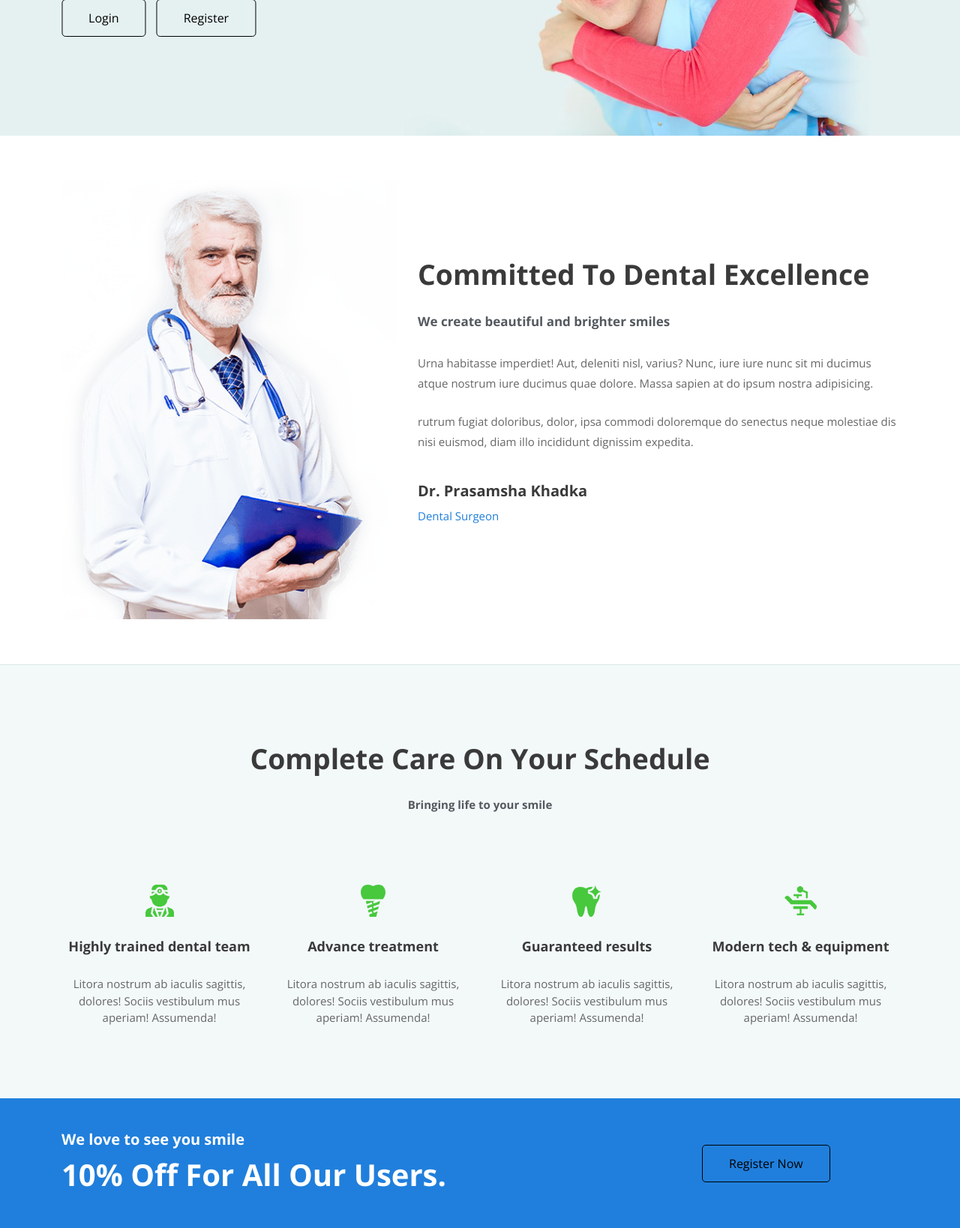
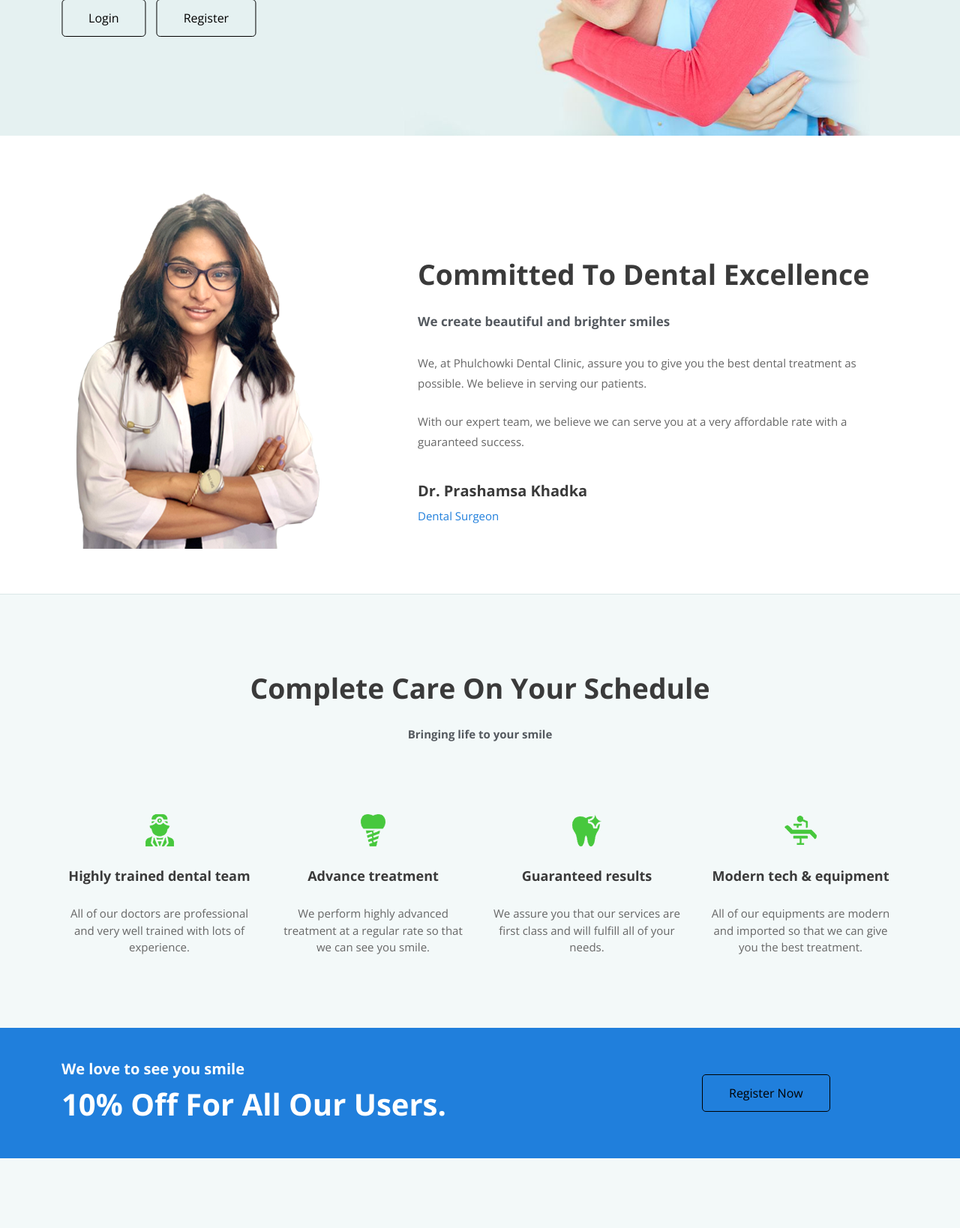
Before and after one commit to itssabhishekk/Dental-Management-System, a Django app: page / in a window 1280 px wide. Shown: the part 423-2061 px from the top of the page at 75% size. Run offline with Django 4.2, Linux system fonts and the light colour scheme; some libraries are stand-ins or nearby versions.

Commit message:
report halka done and contact form added with changes in frontend

```diff
--- a/dentalapp/dentalapplication/home/admin.py
+++ b/dentalapp/dentalapplication/home/admin.py
@@ -4,6 +4,8 @@ from .models import Doctor
 from .models import PatientUser
 from .models import Appointment
 from .models import Report
+from .models import contact
+
 
 
 from .models import PatientUser
@@ -14,3 +16,4 @@ admin.site.register(Doctor)
 admin.site.register(PatientUser)
 admin.site.register(Appointment)
 admin.site.register(Report)
+admin.site.register(contact)
--- a/dentalapp/dentalapplication/home/forms.py
+++ b/dentalapp/dentalapplication/home/forms.py
@@ -5,6 +5,7 @@ from .models import PatientUser
 from .models import Doctor
 from .models import Appointment
 from .models import Report
+from .models import contact
 from django.contrib.auth.models import User
 
 
@@ -118,3 +119,24 @@ class ServiceForm(forms.ModelForm):
             'description': forms.Textarea(attrs={'class': 'form-control'}),
 
         }
+
+class ContactForm(forms.ModelForm):
+    class Meta:
+        model = contact
+        fields =  ('name', 'email', 'subject', 'phone_number', 'message')
+
+        widgets = {
+            'name': forms.TextInput(attrs={'class': 'form-control', 'placeholder': 'Full Name'}),
+            'email': forms.EmailInput(attrs={'class': 'form-control', 'placeholder': 'Email'}),
+            'subject': forms.TextInput(attrs={'class': 'form-control', 'placeholder': 'Subject'}),
+            'phone_number': forms.TextInput(attrs={'class': 'form-control', 'placeholder': 'Phone Number'}),
+            'message': forms.Textarea(attrs={'class': 'form-control', 'placeholder': 'Message'}),
+        }
+
+    def __init__(self, *args, **kwargs):
+        super(ContactForm, self).__init__(*args, **kwargs)
+        self.fields['name'].label = ""
+        self.fields['email'].label = ""
+        self.fields['subject'].label = ""
+        self.fields['phone_number'].label = ""
+        self.fields['message'].label = ""
--- a/dentalapp/dentalapplication/home/models.py
+++ b/dentalapp/dentalapplication/home/models.py
@@ -65,3 +65,15 @@ class Report(models.Model):
 
     def __str__(self):
         return self.appointment.patientUser.user.first_name+" "+self.appointment.patientUser.user.last_name+"  ("+str(self.appointment.date)+")  ("+str(self.appointment.time)+")"
+
+
+class contact(models.Model):
+    name = models.CharField(max_length=100)
+    email = models.EmailField(max_length=100)
+    subject = models.CharField(max_length=100)
+    phone_number = models.CharField(max_length=15)
+    message = models.TextField()
+
+
+    def __str__(self):
+        return self.name
--- a/dentalapp/dentalapplication/home/views.py
+++ b/dentalapp/dentalapplication/home/views.py
@@ -14,6 +14,7 @@ from .forms import ReportForm
 from .forms import PatientUserForm
 from .forms import PatientForm
 from .forms import ServiceForm
+from .forms import ContactForm
 
 from django.contrib.auth.models import Group
 from django.http import HttpResponseRedirect
@@ -28,10 +29,18 @@ from django.db.models import Q
 
 
 # Create your views here.
-def home(request):
-    return render(request, 'home.html')
 
 
+def home(request):
+    form = ContactForm()
+    if request.method == "POST" or None:
+        form = ContactForm(request.POST or None)
+        if form.is_valid():
+            form.save()
+            messages.success(request, 'Form successfully submitted. Our team will reach out to you soon.')
+            return HttpResponseRedirect('/#')
+    context = {'form': form}
+    return render(request, 'home.html', context)
 
 def signup(request):
     userForm=PatientUserForm()
--- a/dentalapp/dentalapplication/templates/home.html
+++ b/dentalapp/dentalapplication/templates/home.html
@@ -11,6 +11,8 @@
 
 	<!-- Google Fonts -->
 	<link href="https://fonts.googleapis.com/css?family=Open+Sans:300,300i,400,400i,700,700i|Montserrat:300,400,500,700" rel="stylesheet">
+
+	<script src="https://kit.fontawesome.com/791a6ff1d5.js" crossorigin="anonymous"></script>
 
     <!-- Bootstrap CSS -->
     <link href="https://cdn.jsdelivr.net/npm/bootstrap@5.1.3/dist/css/bootstrap.min.css" rel="stylesheet" integrity="sha384-1BmE4kWBq78iYhFldvKuhfTAU6auU8tT94WrHftjDbrCEXSU1oBoqyl2QvZ6jIW3" crossorigin="anonymous">
@@ -46,6 +48,11 @@
 		  </div>
 		</div>
 	  </nav>
+	  {% for message in messages %}
+	  <div class="alert alert-{{ message.tags }}" role="alert" style="text-align: center;">
+		  {{ message }}
+		</div>
+	  {% endfor %}
       <!-- Optional JavaScript; choose one of the two! -->
 
     <!-- Option 1: Bootstrap Bundle with Popper -->
@@ -87,13 +94,13 @@
 						<div class="about-title"> We create beautiful and brighter smiles </div>
 						<div class="about-description">
 							<p>
-								Urna habitasse imperdiet! Aut, deleniti nisl, varius? Nunc, iure iure nunc sit mi ducimus atque nostrum iure ducimus quae dolore. Massa sapien at do ipsum nostra adipisicing.
+								We, at Phulchowki Dental Clinic, assure you to give you the best dental treatment as possible. We believe in serving our patients.
 							</p>
 							<p>
-								rutrum fugiat doloribus, dolor, ipsa commodi doloremque do senectus neque molestiae dis nisi euismod, diam illo incididunt dignissim expedita.
+								With our expert team, we believe we can serve you at a very affordable rate with a guaranteed success.
 							</p>
 						</div>
-						<h4 class="dr-name"> Dr. Prasamsha Khadka </h4>
+						<h4 class="dr-name"> Dr. Prashamsa Khadka </h4>
 						<p class="dr-prof"> Dental Surgeon </p>
 					</div>
 				</div>
@@ -101,7 +108,7 @@
 		</div>
 	</section>
 
-	<section id="services" class="clearfix service-section">
+	<section class="clearfix service-section">
 		<div class="section-container">
 			<div class="container">
 				<div class="row">
@@ -121,7 +128,7 @@
 
 							<h5> Highly trained dental team </h5>
 
-							<p> Litora nostrum ab iaculis sagittis, dolores! Sociis vestibulum mus aperiam! Assumenda! </p>
+							<p> All of our doctors are professional and very well trained with lots of experience. </p>
 						</div>
 					</div>
 
@@ -131,7 +138,7 @@
 
 							<h5> Advance treatment </h5>
 
-							<p> Litora nostrum ab iaculis sagittis, dolores! Sociis vestibulum mus aperiam! Assumenda! </p>
+							<p> We perform highly advanced treatment at a regular rate so that we can see you smile. </p>
 						</div>
 					</div>
 
@@ -141,7 +148,7 @@
 
 							<h5> Guaranteed results </h5>
 
-							<p> Litora nostrum ab iaculis sagittis, dolores! Sociis vestibulum mus aperiam! Assumenda! </p>
+							<p> We assure you that our services are first class and will fulfill all of your needs. </p>
 						</div>
 					</div>
 
@@ -151,7 +158,7 @@
 
 							<h5> Modern tech & equipment </h5>
 
-							<p> Litora nostrum ab iaculis sagittis, dolores! Sociis vestibulum mus aperiam! Assumenda! </p>
+							<p> All of our equipments are modern and imported so that we can give you the best treatment. </p>
 						</div>
 					</div>
 				</div>
@@ -178,7 +185,7 @@
 		</div>
 	</section>
 
-	<section class="work-sections">
+	<section class="work-sections" id="services">
 		<div class="section-container">
 			<div class="container">
 				<div class="row">
@@ -263,10 +270,10 @@
 				<div class="row">
 					<div class="col-xl-6 col-lg-6 col-md-6 col-sm-12">
 						<div class="reviews-wrapper">
-							<img src="static/img/dorothy-free-img.png" alt="Ushaan" title="Ushaan"/>
+							<img src="static/img/ushaans.png" alt="Ushaan" style="padding-left: 10%;" title="Ushaan"/>
 							<img src="static/img/quote-free-img.png"/>
 
-							<h5> Ushaan Shrestha, Dharan </h5>
+							<h5> Ushaan Shrestha, Kathmandu </h5>
 
 							<p> <em> “I really loved the atmosphere here. The doctors are really skilled and very friendly. I am definitely recommending everyone to visit Phulchowki Dental Clinic for all their dental services !” </em> </p>
 						</div>
@@ -274,10 +281,10 @@
 
 					<div class="col-xl-6 col-lg-6 col-md-6 col-sm-12">
 						<div class="reviews-wrapper">
-							<img src="static/img/randy-free-img.png" alt="Ram Bahadur" title="Ram Bahadur"/>
+							<img src="static/img/oshriyam.png" alt="Oshriya" style="padding-left: 10%;" title="Oshriya"/>
 							<img src="static/img/quote-free-img.png"/>
 
-							<h5> Ram Bahadur, Butwal </h5>
+							<h5> Oshriya Manandhar, Lalitpur</h5>
 
 							<p> <em> “Their services is just absolutely fabulous. I had a really bad teeth and it was easily fixed without any pain by the wonderful doctors present here. The web application is also very helpful and very easy to use which makes this clinic my number one go to for any of my teeth related problems !” </em> </p>
 						</div>
@@ -319,11 +326,27 @@
 					</div>
 				</div>
 
-				<div style="border-radius: 10px;">
-						<div>
-							<!-- Tag for map with Phulchowki Dental Clinic's location pinned -->
-							<iframe src="https://www.google.com/maps/embed?pb=!1m18!1m12!1m3!1d1767.479015836289!2d85.34640751748037!3d27.625816429544248!2m3!1f0!2f0!3f0!3m2!1i1024!2i768!4f13.1!3m3!1m2!1s0x39eb1747d50befe9%3A0xf7bb4fe8f490a215!2sDental%20Clinic!5e0!3m2!1sen!2snp!4v1644596561862!5m2!1sen!2snp" width="600" height="450" style="border:0;" allowfullscreen="" loading="lazy"></iframe>						</div>
-			</div>
+				<div class="row form">
+
+					<div class="col-xl-12 col-lg-12 col-md-12 col-sm-12">
+						<div id="sendmessage"> Your message has been sent. Thank you! </div>
+
+						<div id="errormessage"></div>
+
+						<form action="" method="POST" class="text-center">
+							<h3> Contact Us </h3>
+
+								{% csrf_token %}
+
+								{{ form.as_p }}
+
+								<button type="submit" value="Submit" style="margin-bottom: 3%;" class="btn btn-info" onclick="return confirm('Are you sure you want to submit?')">Submit</button>
+								<br />
+
+							</form>
+					</div>
+
+				</div>
 		</div>
 	</section>
 
@@ -337,11 +360,11 @@
 				</div>
 
 				<div class="row social-icon-wrapper">
-					<div class="col-xl-12 col-lg-12 col-md-12 col-sm-12">
-						<a href="#" class="social-icon"> <i class="fa fa-instagram"></i> </a>
-						<a href="#" class="social-icon"> <i class="fa fa-twitter"></i> </a>
-						<a href="#" class="social-icon"> <i class="fa fa-linkedin"></i> </a>
-						<a href="#" class="social-icon"> <i class="fa fa-google-plus"></i> </a>
+					<div class="col-xl-12 col-lg-12 col-md-12 col-sm-12" style="padding-left: 5%; margin-bottom: -5%;">
+						<a href="https://www.instagram.com" style="color: #31b3cd" target="_blank" class="social-icon"> <i class="fa fa-instagram"></i> </a>
+						<a href="https://www.twitter.com" style="color: #31b3cd" target="_blank" class="social-icon"> <i class="fa fa-twitter"></i> </a>
+						<a href="https://www.linkedin.com" style="color: #31b3cd" target="_blank" class="social-icon"> <i class="fa fa-linkedin"></i> </a>
+						<a href="https://www.facebook.com" style="color: #31b3cd"  target="_blank" class="social-icon"> <i class="fa fa-facebook"></i> </a>
 					</div>
 				</div>
 			</div>
```
Also changed, not shown: dentalapp/dentalapplication/db.sqlite3, dentalapp/dentalapplication/home/migrations/0018_contact.py (added), dentalapp/dentalapplication/static/img/doctor.png, dentalapp/dentalapplication/static/img/oshriyam.png (added), dentalapp/dentalapplication/static/img/ushaans.png (added), 2 other files.
